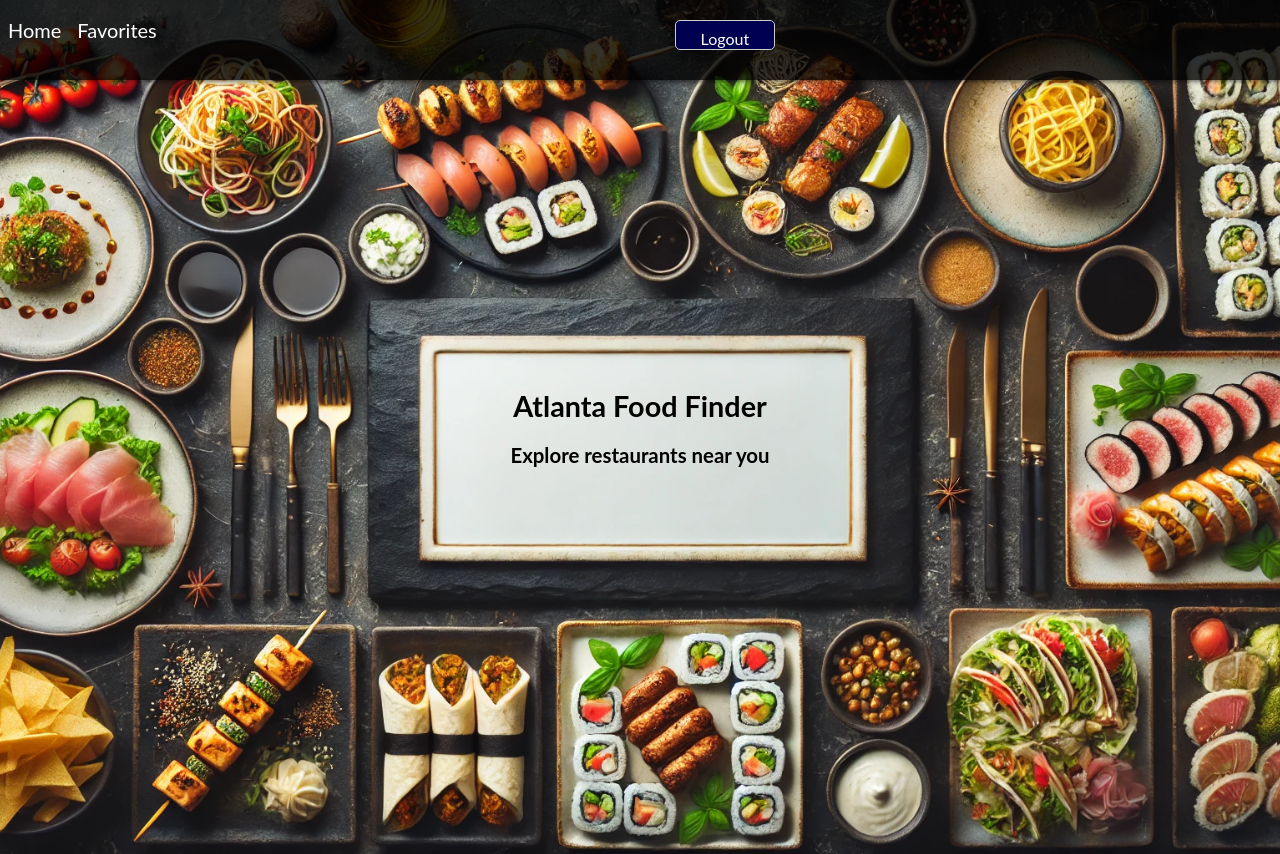
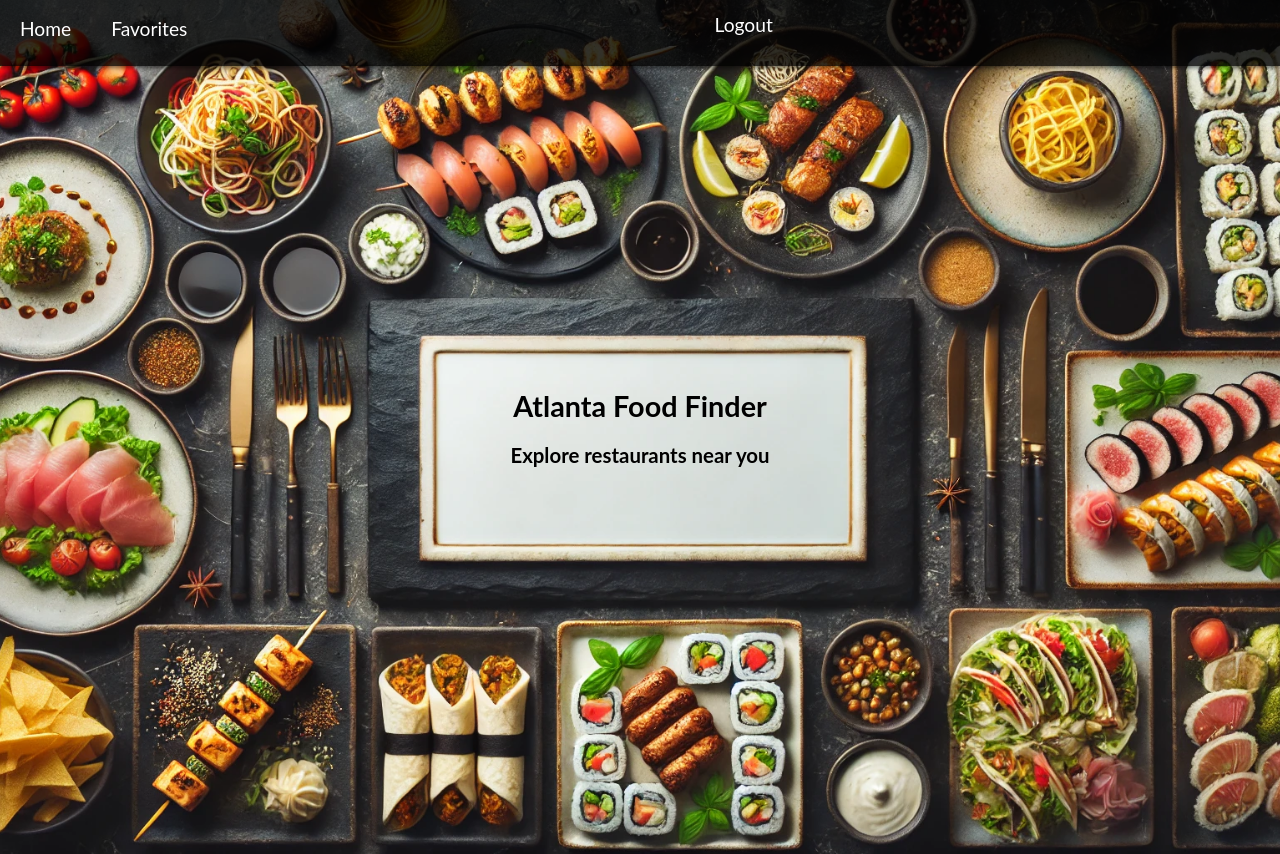
Before and after one commit to palomacardozo/CS2340, a Django app: page /favorites/ in a window 1280 px wide. Shown: the top 854 px of the page. Run offline with Django 5.2, Linux system fonts and the light colour scheme; a user stored in the database is signed in; some libraries are stand-ins or nearby versions.

Commit message:
Updated the logout button style. Took me forever bc logout is its own thing. Got it to match as closely as possible.

```diff
--- a/AtlantaFoodFinder/static/main.css
+++ b/AtlantaFoodFinder/static/main.css
@@ -212,11 +212,62 @@ body, html {
 .navbar a {
     color: white;
     text-decoration: none;
-    padding: 8px;
-    font-size: 20px;
+    display: inline-block;
+    font-size: 1.2em;
+    line-height: 1.5em;
+    padding: 5px 10px;
+    margin: 0 10px;
+    border-radius: 5px;
 }
 
 .navbar a:hover {
+    background-color: #bfb8b8;
+    color: #252423;
+    border-radius: 5px;
+}
+
+.navbar form button {
+    background: none;
+    border: none;
+    color: white;
+    font-size: 1.2em;
+    line-height: 1.5em;
+    margin: 0 10px;
+    cursor: pointer;
+    vertical-align: middle;
+    border-radius: 5px;
+}
+
+.navbar form button:hover {
+    background-color: #bfb8b8;
+    color: #252423;
+    border-radius: 5px;
+}
+
+/* Styling for the form and button in the navbar */
+.logout-form {
+    width: 100%;
+    background-color: rgba(0, 0, 0, 0.8);
+    padding: 10px 0;
+    position: fixed;
+    top: 0;
+    left: 0;
+    display: flex;
+    justify-content: flex-end;
+    box-shadow: 0 2px 4px rgba(0,0,0,0.5);
+}
+
+.logout-button {
+    background: none;
+    border: none;
+    color: white;
+    cursor: pointer;
+    font-size: 20px;
+    padding: 0;
+    text-decoration: none;
+}
+
+.logout-button:hover{
     background-color: #bfb8b8;
     color: #252423;
 }
--- a/users/templates/users/base.html
+++ b/users/templates/users/base.html
@@ -128,7 +128,7 @@
         {% if user.is_authenticated %}
         <form method="post" action="{% url 'logout' %}">
             {% csrf_token %}
-            <button type="submit" class="ourbutton">Logout</button>
+            <button type="submit" class="nav-link logout-button">Logout</button>
         </form>
 
         {% else %}
--- a/users/templates/users/favorites.html
+++ b/users/templates/users/favorites.html
@@ -1,4 +1,5 @@
 {% load static %}
+<link rel="stylesheet" href="{% static 'main.css' %}">
 <!DOCTYPE html>
 <html lang="en">
 
@@ -8,16 +9,20 @@
     <title>Your Favorites</title>
     <link rel="stylesheet" href="{% static 'main.css' %}">
 </head>
+
+<body>
     <div>
         <div class="header-image">
             <div class="navbar">
                 <a href="{% url 'home' %}">Home</a>
                 <a href="{% url 'favorites' %}">Favorites</a>
+
                 {% if user.is_authenticated %}
                 <form method="post" action="{% url 'logout' %}">
                     {% csrf_token %}
-        <button type="submit" class="ourbutton">Logout</button>
+                    <button type="submit" class="nav-link logout-button">Logout</button>
                 </form>
+
                 {% else %}
                 <a href="{% url 'login' %}">Login</a>
                 <a href="{% url 'signup' %}">Signup</a>
@@ -49,11 +54,11 @@
             {% endif %}
         </div>
         {% else %}
-        <div>
-        GO TO THE LOGIN AND SIGNUP IN THE NAVIGATION BAR!
+        <div style="font-size: 24px; font-weight: bold;">
+            You need to login or signup!
         </div>
         {% endif %}
     </div>
+</body>
 
-</body>
 </html>
```
Also changed, not shown: db.sqlite3. Lines whose indentation alone changed are shown as unchanged.
